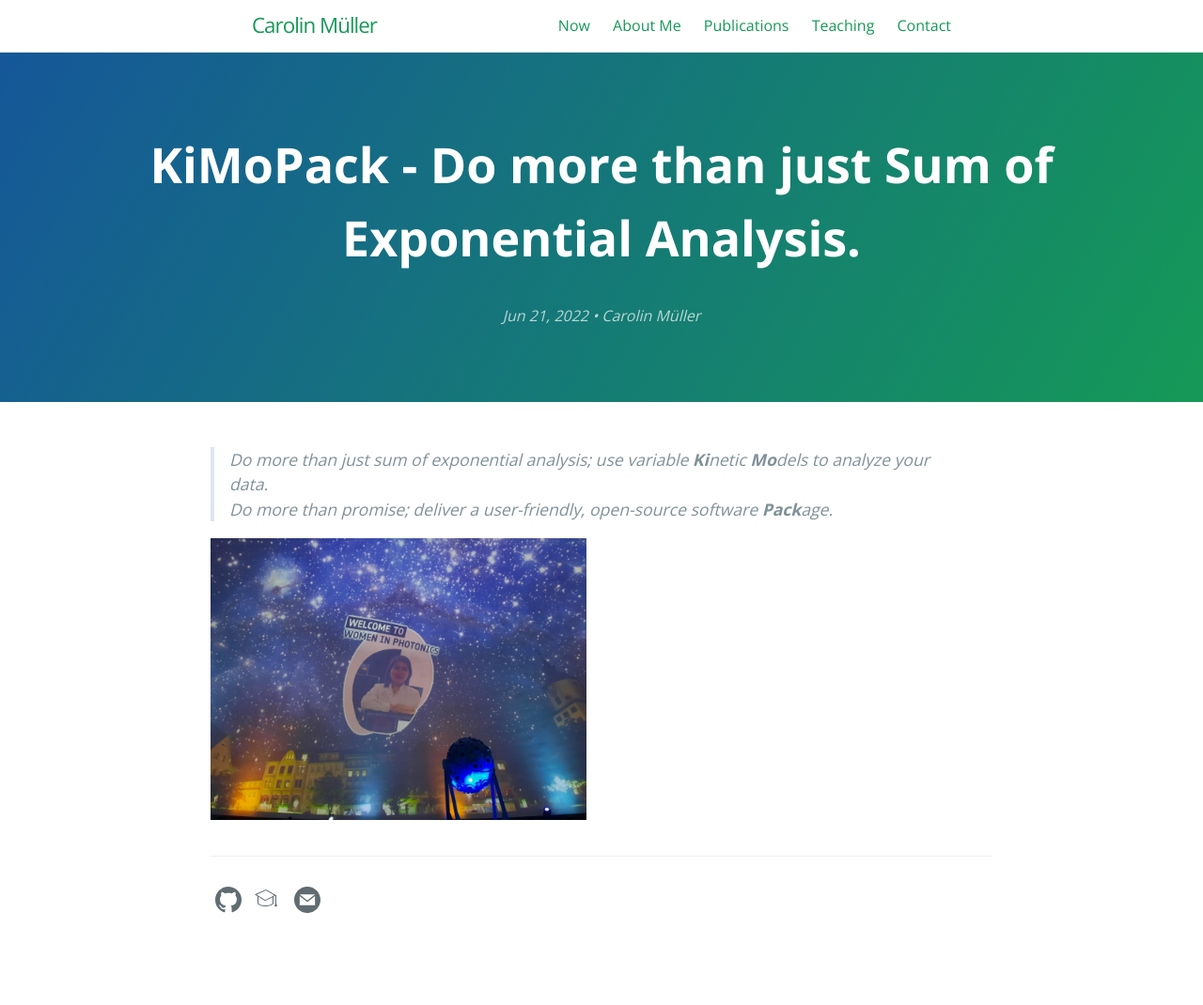
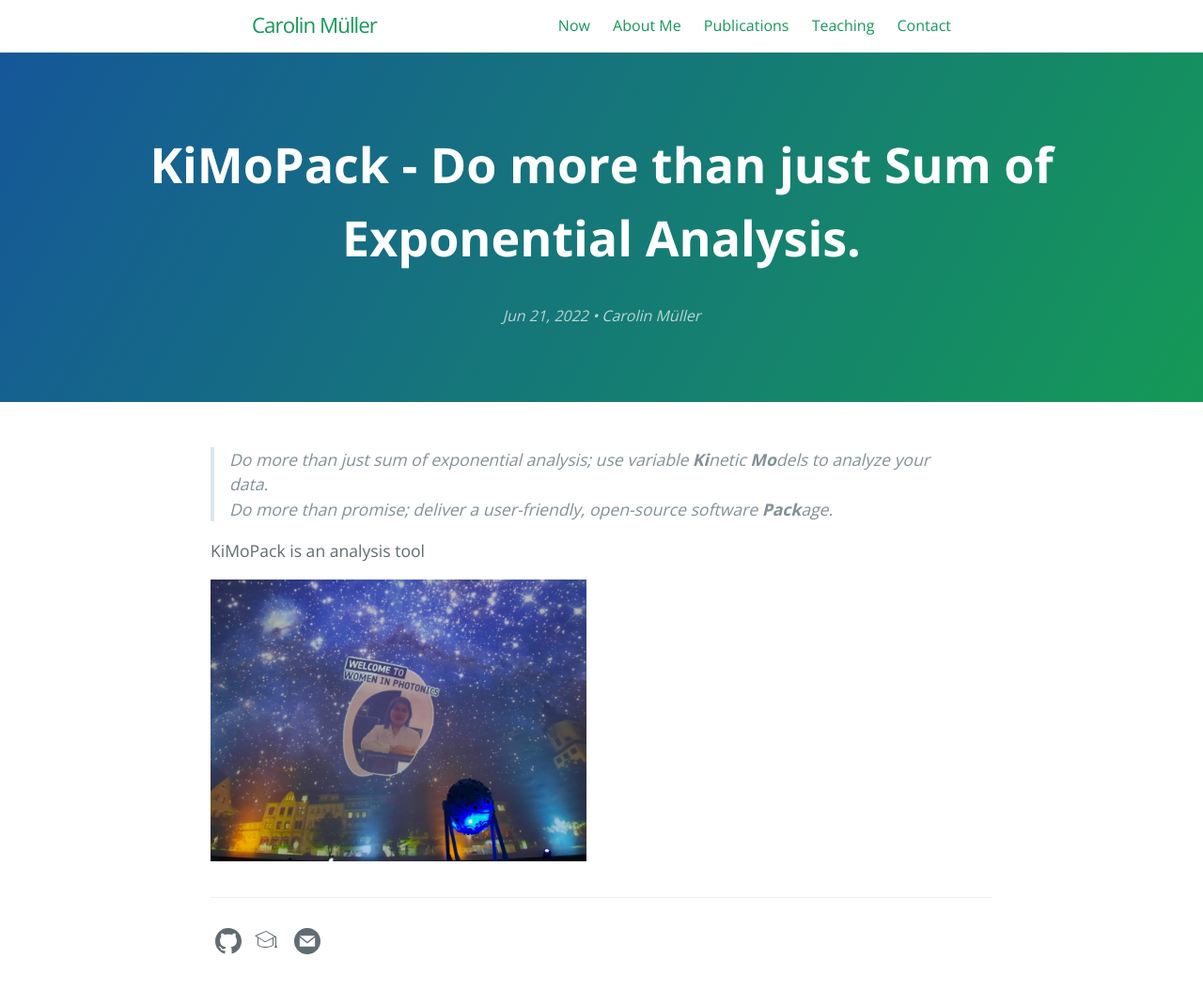
Before and after one commit to carolin-m/carolin-m.github.io, a Jekyll site: the page built from _posts/2022-06-21-KiMoPack.md, in a window 1280 px wide. Shown: the whole page at 94% size. Built offline with Jekyll 4.4.1, drawn with Linux system fonts in a browser that asks for light colours; before the commit the page ends 1026 px from its top, so only the background shows below that.

Commit message:
Update 2022-06-21-KiMoPack.md

```diff
--- a/_posts/2022-06-21-KiMoPack.md
+++ b/_posts/2022-06-21-KiMoPack.md
@@ -6,5 +6,6 @@ title: "KiMoPack - Do more than just Sum of Exponential Analysis."
 > *Do more than just sum of exponential analysis; use variable **Ki**netic **Mo**dels to analyze your data.* <br>
 > *Do more than promise; deliver a user-friendly, open-source software **Pack**age.* <br>
 
+KiMoPack is an analysis tool
 
 <img width=400 src='https://raw.githubusercontent.com/carolin-m/carolin-m.github.io/main/images/WiP_Jena_2022.jpeg'>
```
